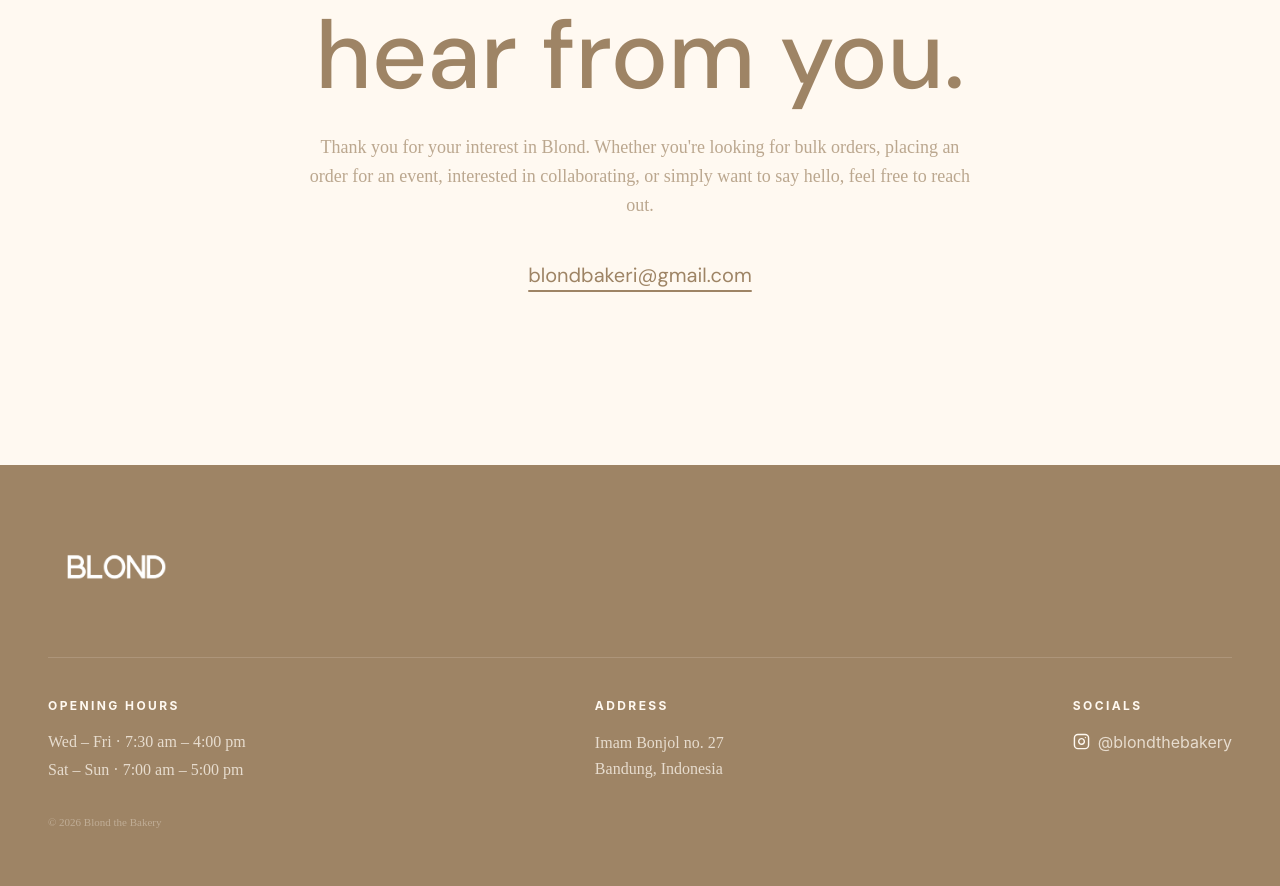
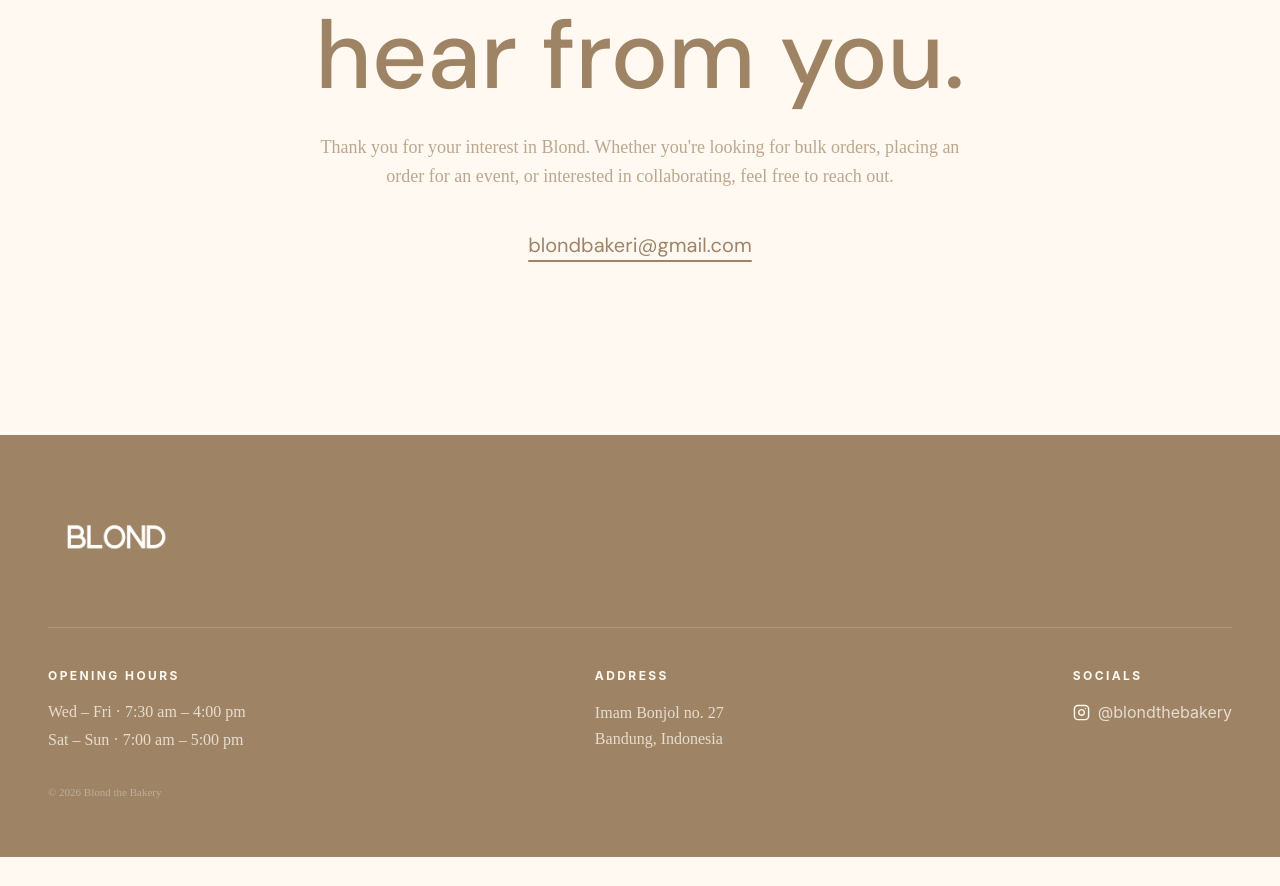
Before and after one commit to BeatrixBlaine/Blond-Website, a React (Vite) app: page / in a window 1280 px wide. Shown: the part 7142-8028 px from the top of the page. After the commit the page ends 7999 px from the top, so only its background shows below. Built offline with nearby package versions, Linux system fonts and the light colour scheme; a web font is replaced by a local one.

Commit message:
edit text

```diff
--- a/src/pages/Home.tsx
+++ b/src/pages/Home.tsx
@@ -974,8 +974,8 @@
             style={{ color: r(0.7) }}
           >
             Thank you for your interest in Blond.
-            Whether you're looking for bulk orders, placing an order for an event,
-            interested in collaborating, or simply want to say hello, feel free to reach out.
+            Whether you're looking for bulk orders, placing an order for an event, or
+            interested in collaborating, feel free to reach out.
           </p>
 
           <a
```
